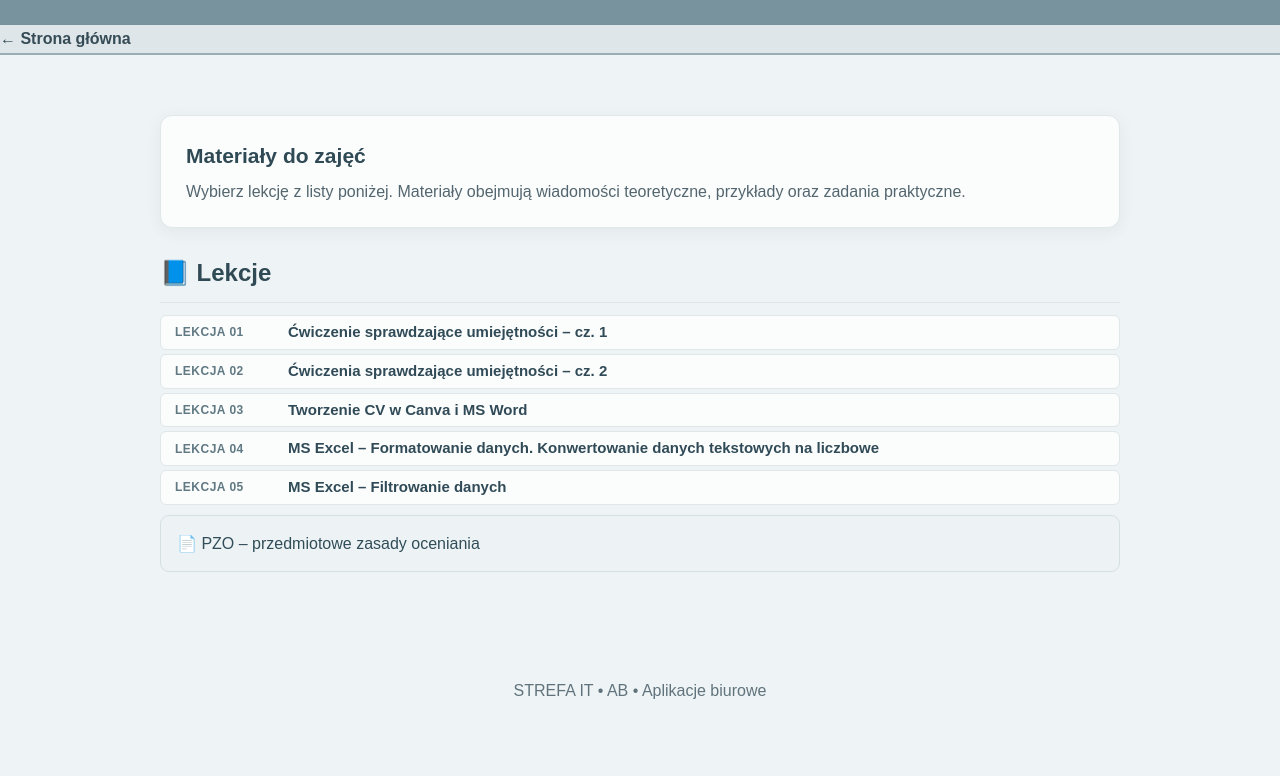
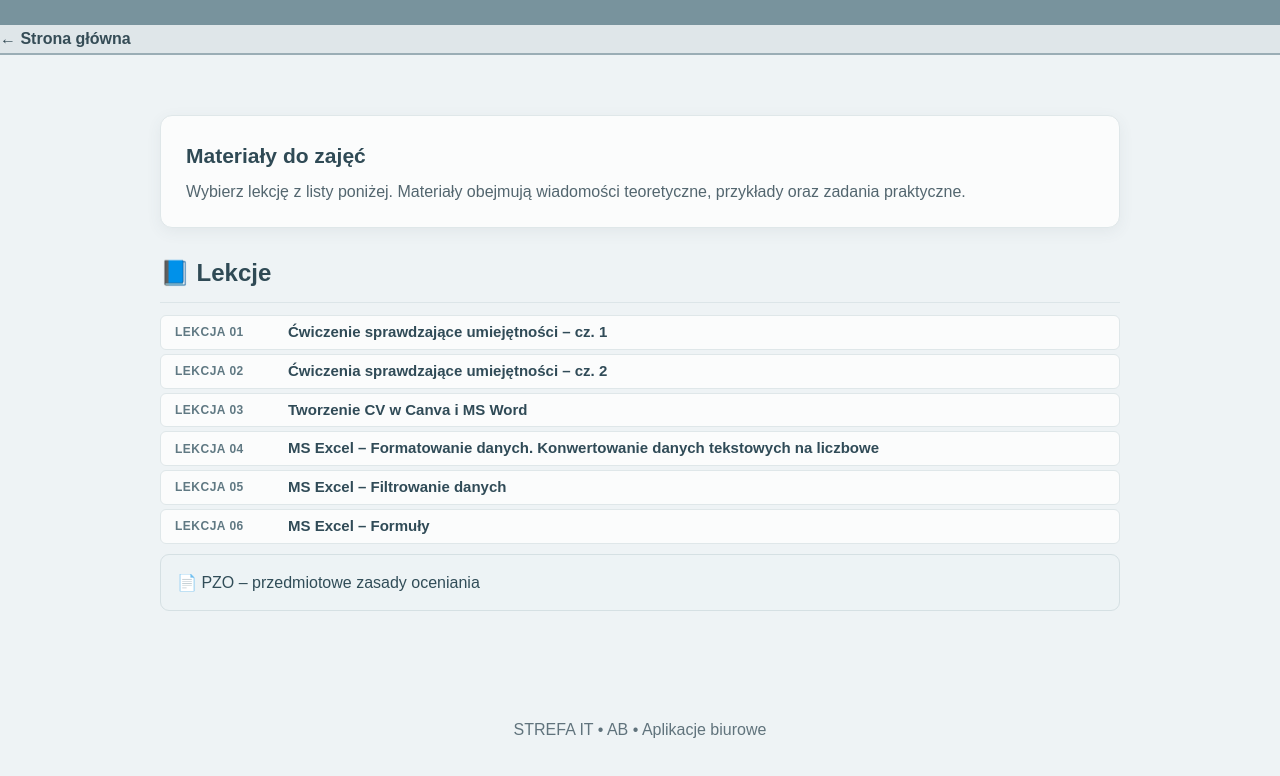
Before and after one commit to ep-strefa-it-hub/strefa-it, a plain HTML site: page ab/index.html in a window 1280 px wide. Shown: the part 124-900 px from the top of the page. Before the commit the page ends 863 px from the top, so only its background shows below. Drawn offline with Linux system fonts and the light colour scheme.

Commit message:
Update index.html

```diff
--- a/ab/index.html
+++ b/ab/index.html
@@ -61,6 +61,22 @@
     <h3>MS Excel – Filtrowanie danych</h3>
 </a>
 
+<a class="lekcja" href="06-formuly/index.html">
+    <div class="numer">Lekcja 06</div>
+    <h3>MS Excel – Formuły </h3>
+</a>
+
+
+
+
+
+
+
+
+
+
+
+
 
 
 <a class="material-link"
```
